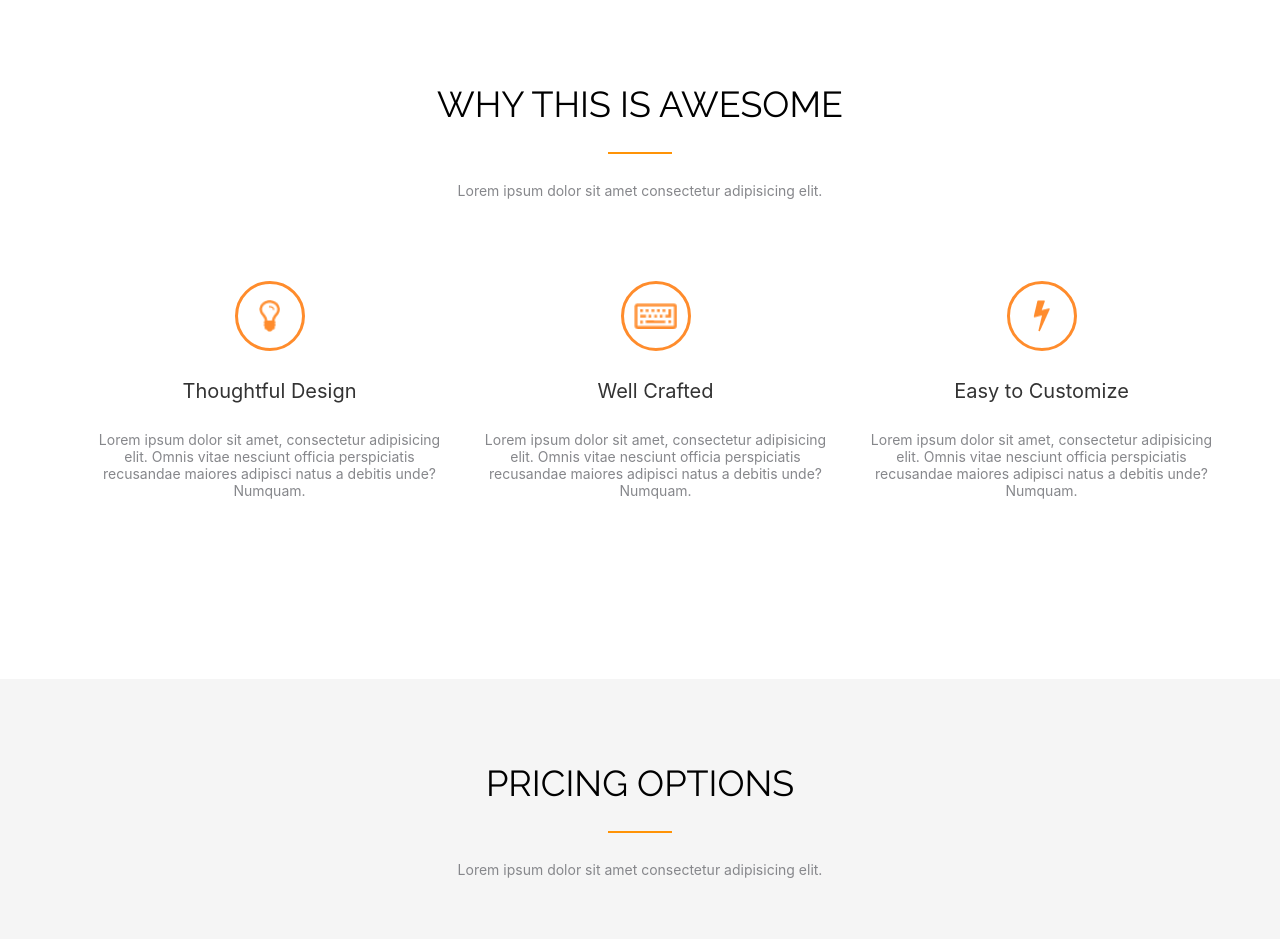
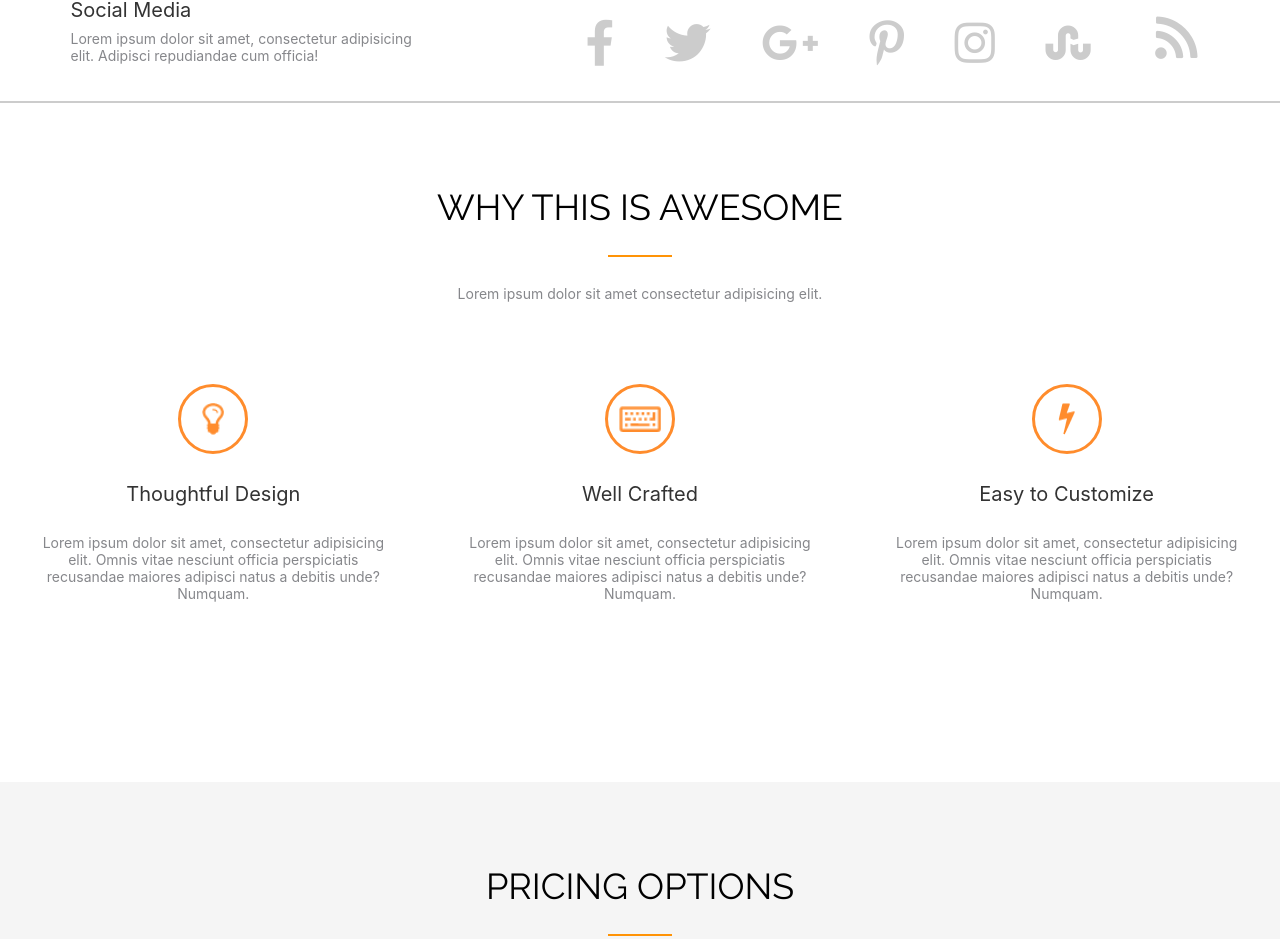
Before and after one commit to AnnaMirzaeva/Homework, a plain HTML site: page index.html in a window 1280 px wide. Shown: the top 939 px of the page. Drawn offline with Linux system fonts and the light colour scheme.

Commit message:
Homework_5

```diff
--- a/css/style.css
+++ b/css/style.css
@@ -13,6 +13,63 @@
 .container {
     max-width: 1400px;
     margin: auto;
+}
+
+.social-media-class {
+    display: flex;
+    flex-direction: row;
+    justify-content: space-around;
+}
+
+.social-media::after {
+    display: block;
+    border-bottom: 2px solid #cccccc;
+    width: 100%;
+    content: ' ';
+    margin-left: auto;
+    margin-right: auto;
+    margin-top: 15px;
+}
+
+.social-media-content {
+    /* display: flex;
+    flex-direction: column; */
+    max-width: 364px;
+    /* display: block;
+    position: relative; */
+}
+
+.social-media-title {
+    font-size: 20px;
+    font-family: -apple-system, BlinkMacSystemFont, 'Segoe UI', Roboto, Oxygen, Ubuntu, Cantarell, 'Open Sans', 'Helvetica Neue', sans-serif;
+    /* text-align: center; */
+    color: #333333;
+    margin-bottom: 10px;
+    font-weight: 400;
+}
+
+.social-media-text {
+    font-family: -apple-system, BlinkMacSystemFont, 'Segoe UI', Roboto, Oxygen, Ubuntu, Cantarell, 'Open Sans', 'Helvetica Neue', sans-serif;
+    /* text-align: center; */
+    font-size: 14px;
+    color: #86878b;
+    font-weight: 400;
+    line-height: normal;
+}
+
+.social-media-icons {
+    width: 634px;
+}
+
+.icon-font {
+    font-size: 46px;
+}
+
+.big-social-icons {
+    display: flex;
+    flex-direction: row;
+    justify-content: space-between;
+    align-items: flex-end;
 }
 
 .title::after {
@@ -59,7 +116,7 @@
 
 .awesome-cart-item {
     width: 355px;
-    margin-left: 31px;
+    margin: auto;
 }
 
 .image-container {
@@ -290,10 +347,8 @@ span {
     background-size: cover;
     background-repeat: no-repeat;
     max-width: 100%;
-    box-shadow: inset 0 0 0 1400px rgba(0,0,0,.5);
+    box-shadow: inset 0 0 0 1400px rgba(0,0,0,.7);
     padding-bottom: 25px;
-    /* display: flex;
-    justify-content: center; */
 }
 
 .title-design {
@@ -344,6 +399,11 @@ span {
     /* margin-bottom: 50px; */
 }
 
+.button:hover {
+    background-color: white;
+    transition: 1s ease;
+}
+
 .button-text {
     font-family: -apple-system, BlinkMacSystemFont, 'Segoe UI', Roboto, Oxygen, Ubuntu, Cantarell, 'Open Sans', 'Helvetica Neue', sans-serif;
     font-size: 15px;
@@ -351,6 +411,12 @@ span {
     font-weight: 450;
     text-align: center;
     padding: 8%;
+}
+
+.button-text:hover {
+    color: rgb(143, 143, 143);
+    transition: 1s ease;
+    font-weight: 500;
 }
 
 footer {
@@ -378,11 +444,24 @@ footer {
 .social-icons {
     display: flex;
     justify-content: center;
+    flex-direction: row;
 }
 
-.social-img {
-    margin-top: 2%;
-    margin-bottom: 1%;
+i {
+    display: block;
+    font-size: 900;
+    color:#cccccc;
+    margin-bottom: 10px;
+    margin-top: 10px;
+    padding: 10px;
+}
+
+i:hover {
+    color:  #ff8b38;
+}
+
+.wifi-icon {
+    transform: rotate(45deg);
 }
 
 .social-text {
--- a/index.html
+++ b/index.html
@@ -7,10 +7,47 @@
     <link href='https://fonts.googleapis.com/css?family=Raleway' rel='stylesheet'>
     <link rel="stylesheet" href="./css/style.css">
     <link rel="stylesheet" href="./css/normalize.css">
-    <title>Lesson_4</title>
+    <link rel="stylesheet" href="https://cdnjs.cloudflare.com/ajax/libs/font-awesome/5.15.1/css/all.min.css">
+    <title>Lesson_5</title>
 </head>
 
 <body>
+ <section class="social-media">
+     <div class="container">
+         <div class="social-media-class">
+         <div class="social-media-content">
+             <h3 class="social-media-title">Social Media</h3>
+             <p class="social-media-text">Lorem ipsum dolor sit amet, consectetur adipisicing elit. Adipisci repudiandae cum officia!</p>
+         </div>
+         <div class="social-media-icons">
+            <ul class="big-social-icons">
+                <li class="facebook-icon icon-font">
+                    <i class="fab fa-facebook-f"></i>
+                </li>
+                <li class="twitter-icon icon-font">
+                    <i class="fab fa-twitter"></i>
+                </li>
+                <li class="google-icon icon-font">
+                    <i class="fab fa-google-plus-g"></i>
+                </li>
+                <li class="pinterest-icon icon-font">
+                    <i class="fab fa-pinterest-p"></i>
+                </li>
+                <li class="instagram-icon icon-font">
+                    <i class="fab fa-instagram"></i>
+                </li>
+                <li class="stambleupon-icon icon-font">
+                    <i class="fab fa-stumbleupon"></i>
+                </li>
+                <li class="wifi-icon icon-font">
+                    <i class="fas fa-wifi"></i>
+                </li>
+                </ul>
+         </div>
+        </div>
+     </div>
+ </section>
+
  <section class="awesome">
     <div class="container">
       <h2 class="title">WHY THIS IS AWESOME
@@ -233,9 +270,29 @@
 
 <footer>
     <div class="social-block">
-        <div class="social-icons">
-            <img class="social-img" src="./images/5.png" alt="social">
-        </div>
+        <ul class="social-icons">
+        <li class="facebook-icon">
+            <i class="fab fa-facebook-f"></i>
+        </li>
+        <li class="twitter-icon">
+            <i class="fab fa-twitter"></i>
+        </li>
+        <li class="google-icon">
+            <i class="fab fa-google-plus-g"></i>
+        </li>
+        <li class="pinterest-icon">
+            <i class="fab fa-pinterest-p"></i>
+        </li>
+        <li class="instagram-icon">
+            <i class="fab fa-instagram"></i>
+        </li>
+        <li class="stambleupon-icon">
+            <i class="fab fa-stumbleupon"></i>
+        </li>
+        <li class="wifi-icon">
+            <i class="fas fa-wifi"></i>
+        </li>
+        </ul>
         <p class="social-text">© 2015 Axure Themes</p>
     </div>
 </footer>
```
